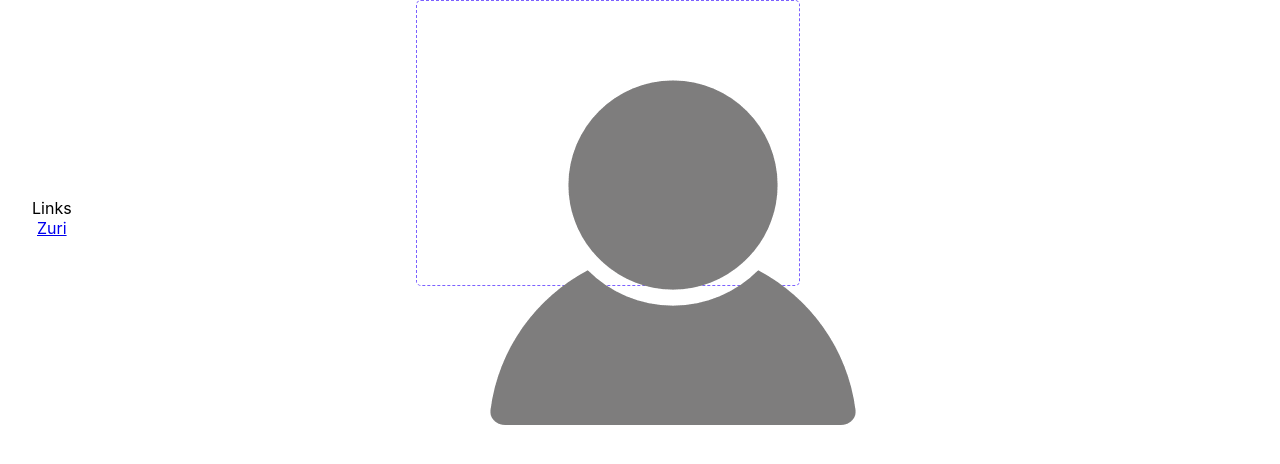
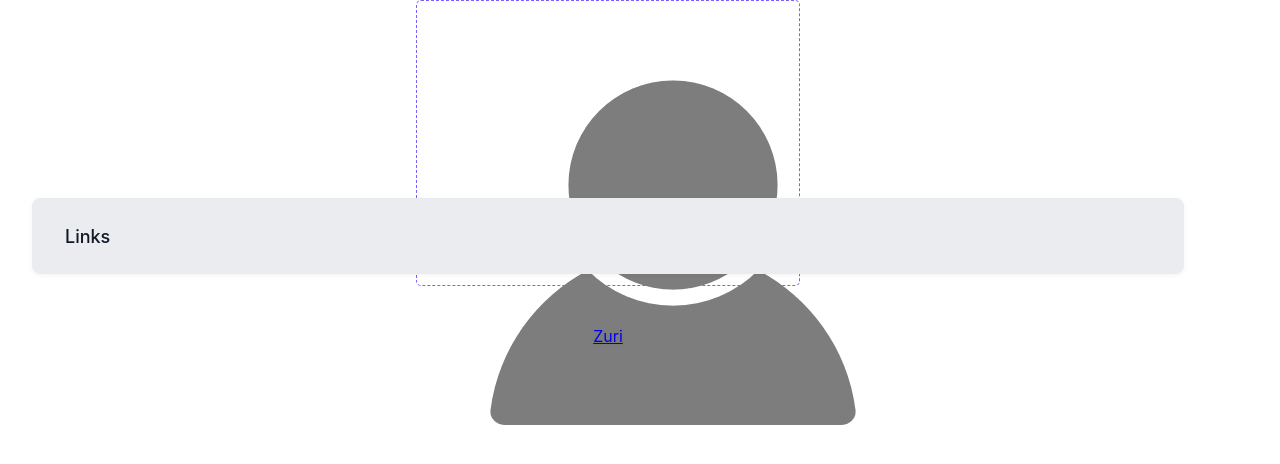
Before and after one commit to AgnesMuita/linktree, a React (Create React App) app: page / in a window 1280 px wide. Shown: the top 464 px of the page. Built offline with nearby package versions, Linux system fonts and the light colour scheme.

Commit message:
style main links frame

```diff
--- a/src/App.css
+++ b/src/App.css
@@ -65,3 +65,125 @@
   border: 1px dashed #7B61FF;
   border-radius: 5px;
 }
+
+/* Links */
+.Links{
+  display: flex;
+    flex-direction: row;
+    justify-content: center;
+    align-items: center;
+    padding: 0px;
+    gap: 12px;
+
+    width: 1152px;
+    height: 76px;
+
+    /* Shadow/xs */
+
+    filter: drop-shadow(0px 1px 2px rgba(16, 24, 40, 0.05));
+
+    /* Inside auto layout */
+
+    flex: none;
+    order: 0;
+    align-self: stretch;
+    flex-grow: 0;
+}
+.frame5{
+  box-sizing: border-box;
+
+    /* Auto layout */
+
+    display: flex;
+    flex-direction: row;
+    justify-content: center;
+    align-items: center;
+    padding: 24px 32px;
+    gap: 8px;
+
+    width: 1152px;
+    height: 76px;
+
+    /* Gray/200 */
+
+    background: #EAECF0;
+    /* Gray/200 */
+
+    border: 1px solid #EAECF0;
+    border-radius: 8px;
+
+    /* Inside auto layout */
+
+    flex: none;
+    order: 0;
+    flex-grow: 1;
+}
+.text{
+  width: 101px;
+    height: 28px;
+
+    /* Text lg/Medium */
+
+    font-family: 'Inter';
+    font-style: normal;
+    font-weight: 500;
+    font-size: 18px;
+    line-height: 28px;
+    /* identical to box height, or 156% */
+
+    display: flex;
+    align-items: center;
+    text-align: center;
+
+    /* Gray/900 */
+
+    color: #101828;
+
+
+    /* Inside auto layout */
+
+    flex: none;
+    order: 0;
+    flex-grow: 0;
+}
+
+.link-section{
+  display: flex;
+  flex-direction: column;
+  align-items: center;
+  padding: 0px;
+  gap: 24px;
+
+  width: 1152px;
+  height: 576px;
+
+
+  /* Inside auto layout */
+
+  flex: none;
+  order: 1;
+  align-self: stretch;
+  flex-grow: 0;
+}
+#btn_zuri{
+    display: flex;
+    flex-direction: row;
+    justify-content: center;
+    align-items: center;
+    padding: 0px;
+    gap: 12px;
+
+    width: 1152px;
+    height: 76px;
+
+    /* Shadow/xs */
+
+    filter: drop-shadow(0px 1px 2px rgba(16, 24, 40, 0.05));
+
+    /* Inside auto layout */
+
+    flex: none;
+    order: 1;
+    align-self: stretch;
+    flex-grow: 0;
+}
```
